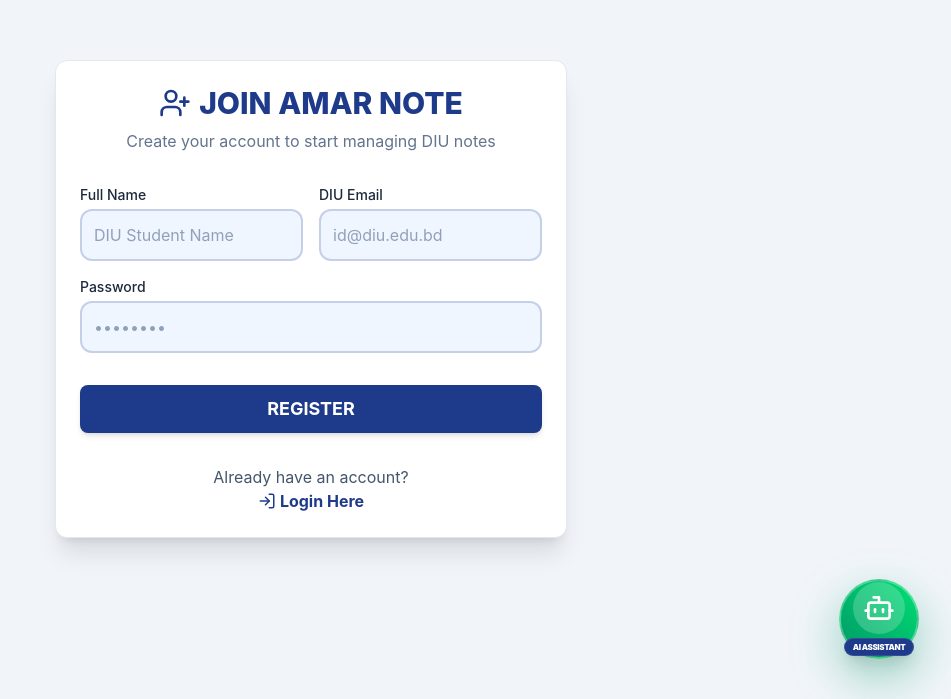
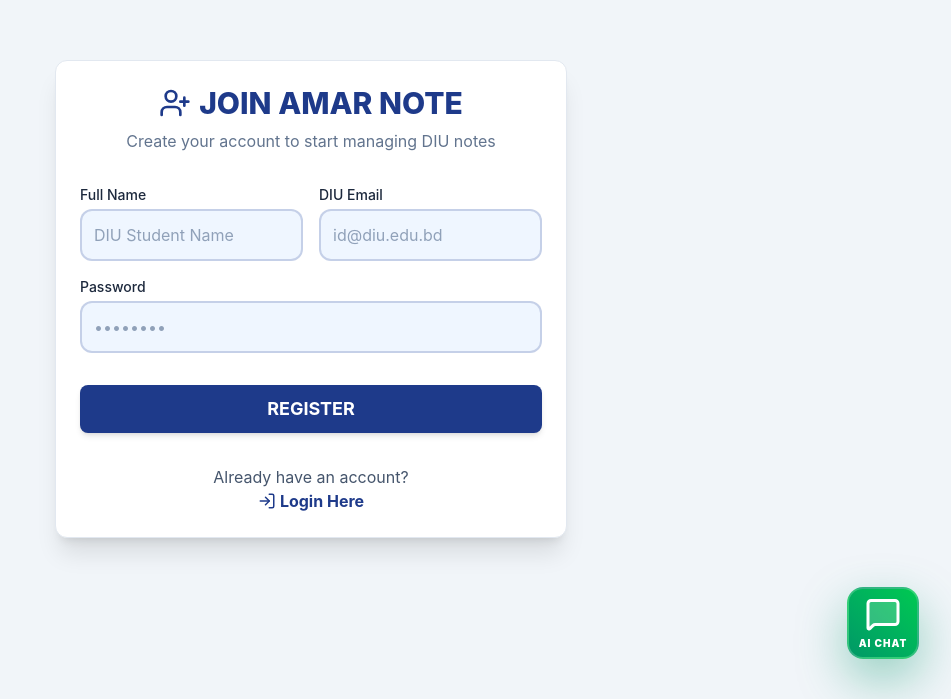
Before and after one commit to adil10-cpu/Amarnote, a React (Vite) app in the folder client/: page /register in a window 1280 px wide. Shown: the part 101-800 px from the top of the page, without its empty margins (329-1280 px from the left). Built offline with nearby package versions, Linux system fonts and the light colour scheme.

Commit message:
Final cleanup of AI Chat branding - Removed Gemini/Robot for pure Chat logo

```diff
--- a/client/src/components/GeminiChat.tsx
+++ b/client/src/components/GeminiChat.tsx
@@ -54,16 +54,13 @@ const GeminiChat: React.FC = () => {
                         onClick={() => setIsOpen(true)}
                         whileHover={{ scale: 1.1 }}
                         whileTap={{ scale: 0.9 }}
-                        className="w-20 h-20 rounded-full flex flex-col items-center justify-center text-white shadow-[0_20px_50px_rgba(5,150,105,0.4)] bg-gradient-to-tr from-emerald-600 to-green-400 border-2 border-white/30 cursor-pointer"
+                        className="w-18 h-18 rounded-2xl flex flex-col items-center justify-center text-white shadow-[0_20px_50px_rgba(5,150,105,0.4)] bg-gradient-to-tr from-emerald-600 to-green-500 border-2 border-white/20 cursor-pointer"
                     >
-                        <div className="bg-white/20 p-2.5 rounded-full mb-1">
-                            <Bot size={32} />
-                        </div>
-                        <span className="bg-primary text-white text-[8px] font-black px-2 py-0.5 rounded-full shadow-lg border border-white/10 uppercase tracking-tighter">
-                             AI ASSISTANT
-                        </span>
+                        <MessageSquare size={36} fill="white" fillOpacity={0.2} />
+                        <span className="text-[10px] font-black mt-1 uppercase tracking-widest">AI CHAT</span>
                     </motion.button>
                 ) : (
+
                     <motion.div
                         layoutId="chat-button"
                         initial={{ opacity: 0, y: 50, scale: 0.8, filter: "blur(10px)" }}
```
